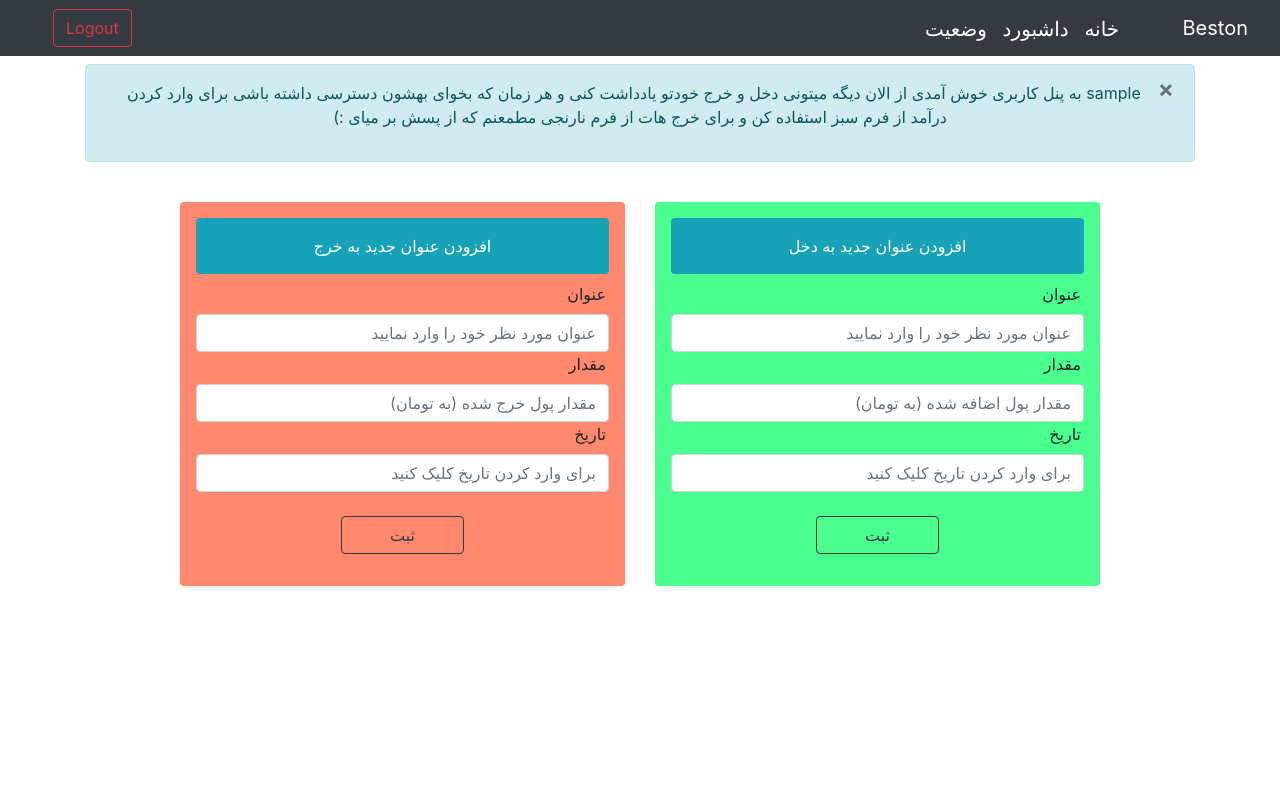
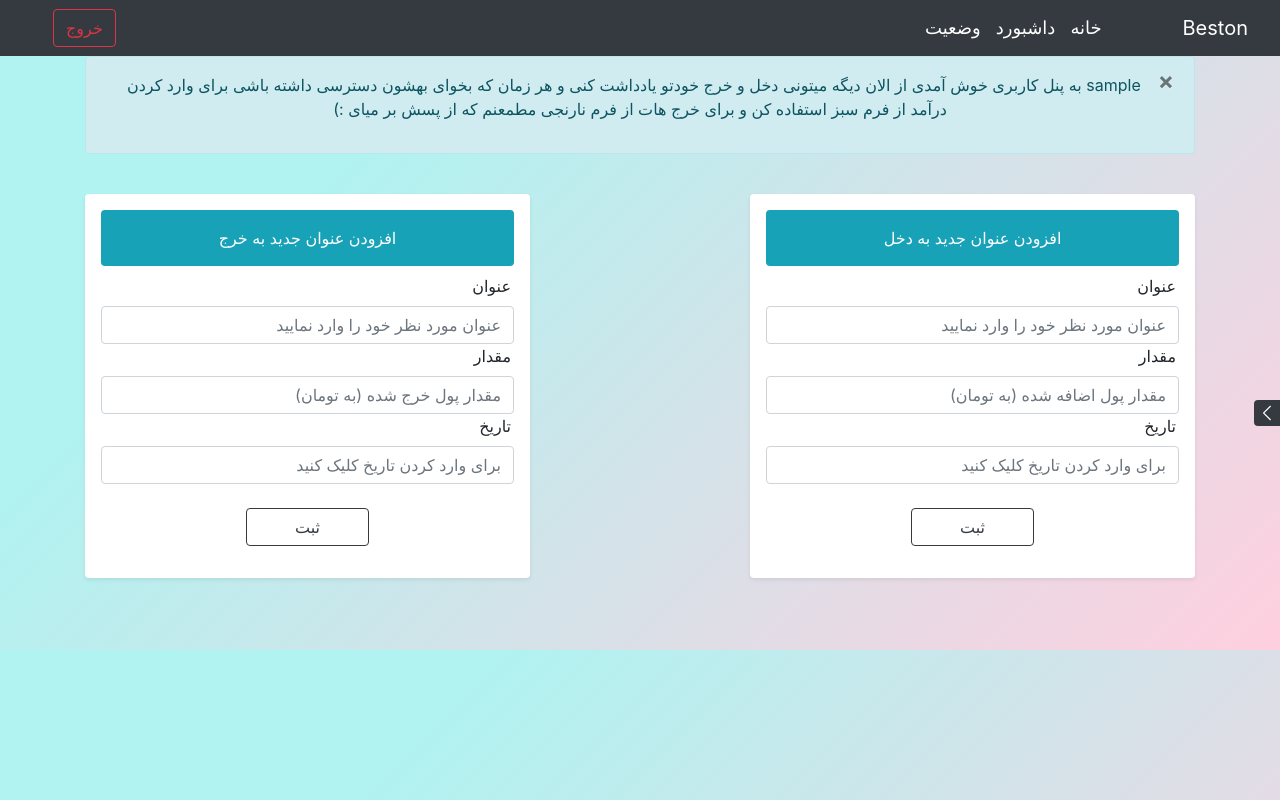
Before and after one commit to hamidAzimiZp/beston, a Django app: page /account/dashboard/ in a window 1280 px wide. Run offline with Django 3.2, Linux system fonts and the light colour scheme; the visitor is signed in with stand-in values (Sample User, id 1).

Commit message:
modify css styles

```diff
--- a/media/static/_css/style.css
+++ b/media/static/_css/style.css
@@ -1,5 +1,11 @@
 body{
     text-align: right;
+    background-color: #ffcfdf;
+    background-image: linear-gradient(315deg, #ffcfdf 0%, #b0f3f1 74%);
+}
+*{
+    margin: 0;
+    padding: 0;
 }
 a{
     text-decoration: none !important;
@@ -7,6 +13,7 @@ a{
 .registerForm{
     box-shadow: 0 0 15px 0px #000;
     border-radius: 5px;
+    background:#fff;
 }
 
 ul.nav_item_custom{
@@ -36,7 +43,8 @@ ul.nav_items_custom{
 .nav_items_custom li {
     display: inline;
     margin-left: 10px;
-    font-size: 20px;
+    font-size: 18px;
+
 }
 .nav_items_custom li a{
     text-decoration: none;
@@ -47,3 +55,71 @@ ul.nav_items_custom{
 .nav_items_custom li:hover a , .nav_item_custom li:hover a{
     color : cyan
 }
+
+
+/* *************
+nav for small clients
+************ */
+
+.my_nav2{
+    height: 100%;
+    background-color: #343a40;
+    width: 300px !important;
+    position: fixed;
+    top: 0;
+    z-index: 1;
+    margin-right: -300px;
+    transition : 0.7s linear all
+}
+.show_nav{
+    margin-right : 0
+}
+.navButton{
+    position: absolute;
+    top: 50%;
+    right: 100%;
+    background: #343a40;
+    font-size: 18px;
+    color: #fff;
+    display: flex;
+    padding: 4px;
+}
+.nav_header .user_img{
+    width: 90px;
+    height: 90px;
+    border-radius: 50%;
+    border: 1px solid #9a9a9a;
+    position: relative;
+    overflow: hidden;
+    box-shadow: 0 0px 1px 0px #9a9a9a;
+    margin: auto;
+}
+.nav_header .user_img img{
+    position: absolute;
+}
+.user_name{
+    margin-top: 4px;
+    text-align: center;
+    padding: 3px;
+    background: #414748 ;
+}
+
+.list_item{
+    padding-left: 7px;
+}
+.list_item li{
+    margin-right: 10px;
+    margin-bottom: 20px;
+    font-size: 18px;
+    border-bottom: 1px solid aqua;
+    padding-right: 3px;
+    padding-bottom: 3px;
+}
+.list_item li a{
+    color: #fff;
+    transition : 0.4s linear all;
+}
+
+.list_item li:hover a{
+    color: cyan;
+}
--- a/media/static/_js/custom.js
+++ b/media/static/_js/custom.js
@@ -2,3 +2,13 @@
 $(".close").on("click", function(){
     $(this).parent().fadeOut(1000)
 })
+
+// open and close navigation menu for small devices
+
+$(".navButton").on("click", ()=>{
+    $(".my_nav2").toggleClass("show_nav")
+})
+// close when click on body
+$(".wrapper").on("click", function(){
+    $(".my_nav2").removeClass("show_nav")
+})
--- a/media/templates/parent/main.html
+++ b/media/templates/parent/main.html
@@ -27,8 +27,10 @@
     </head>
     <body>
         {% include "partials/navigation.html" %}
-        {% block body %}
+        <div class="wrapper">
+            {% block body %}
 
-        {% endblock %}
+            {% endblock %}
+        </div>
     </body>
 </html>
--- a/media/templates/partials/navigation.html
+++ b/media/templates/partials/navigation.html
@@ -1,13 +1,11 @@
-<nav class="navbar navbar-expand-md navbar-dark bg-dark mb-2">
+{% load static %}
+<nav class="navbar navbar-expand-md navbar-dark bg-dark">
     <a href="{% url 'web:index' %}" class="navbar-brand" style="cursor: pointer;">Beston</a>
-    <button type="button" class="navbar-toggler" data-toggle="collapse" data-target="#myNavbar" name="button">
-        <span class="navbar-toggler-icon"></span>
-    </button>
     <div class="collapse navbar-collapse text-left position-absolute pl-2" id="myNavbar" style="left: 0;width:100%">
         <div class="container-fluid">
             <div class="row justify-content-between mt-3" style="width:100%">
                 <div class="col-2">
-                    <ul {% if user.is_authenticated %} class="nav_items_custom" {% else %} class="nav_item_custom" {% endif %}>
+                    <ul {% if user.is_authenticated %} class="nav_items_custom" {% else %} class="nav_item_custom" style="margin-right: 30px;" {% endif %}>
                         <li>
                             <a href="{% url 'web:index' %}">خانه</a>
                         </li>
@@ -26,14 +24,14 @@
                         <li>
                             {% if user.is_authenticated %}
                                 <a href="{% url 'logout' %}">
-                                    <button type="button" class="btn btn-outline-danger" style="margin-right: 8px;"> Logout </button>
+                                    <button type="button" class="btn btn-outline-danger" style="margin-right: 8px;"> خروج </button>
                                 </a>
                             {% else %}
                                 <a href="{% url 'web:login' %}">
-                                    <button type="button" class="btn btn-outline-info" style="margin-right: 8px;"> Sign In</button>
+                                    <button type="button" class="btn btn-outline-info" style="margin-right: 8px;"> ورود </button>
                                 </a>
                                 <a href="{% url 'web:register' %}">
-                                    <button type="button" class="btn btn-outline-info" style="margin-right: 8px;"> Sign Up</button>
+                                    <button type="button" class="btn btn-outline-info" style="margin-right: 8px;"> ثبت نام </button>
                                 </a>
                             {% endif %}
                         </li>
@@ -42,4 +40,50 @@
             </div>
         </div>
     </div>
-  </nav>
+</nav>
+
+<!-- nav for small devices -->
+<nav class="my_nav2 d-block text-white">
+    <div class="nav_content">
+        <div class="nav_header">
+            <div class="user_img" {% if not user.is_authenticated %} style="border: none; box-shadow:none" {% endif %} >
+                {% if user.is_authenticated %}
+                    <img src="{% static '_images/icons/person.png' %} "  alt="{{ user.username }}">
+                {% else %}
+                    <img src="{% static '_images/icons/coin.png' %}" alt="beston" >
+                {% endif %}
+            </div>
+            <p class="user_name">
+                {% if user.is_authenticated %}
+                    {{ user.username }} خوش آمدید
+                {% else %}
+                    بستون
+                {% endif %}
+            </p>
+        </div>
+        <div class="nav_body">
+            <ul class="list_item">
+                <li><a href="{% url 'web:index' %}">خانه</a></li>
+                {% if user.is_authenticated %}
+                    <li><a href="{% url 'web:dashboard' %}">داشبورد</a></li>
+                    <li><a href="{% url 'web:userStatus' %}">وضعیت</a></li>
+                    <a href="{% url 'logout' %}">
+                        <button type="button" class="btn btn-outline-danger" style="margin-right: 8px;"> خروج </button>
+                    </a>
+                {% else %}
+                    <a href="{% url 'web:login' %}">
+                        <button type="button" class="btn btn-outline-info" style="margin-right: 8px;"> ورود </button>
+                    </a>
+                    <a href="{% url 'web:register' %}">
+                        <button type="button" class="btn btn-outline-success" style="margin-right: 8px;"> ثبت نام </button>
+                    </a>
+                {% endif %}
+            </ul>
+        </div>
+    </div>
+    <span class="navButton rounded-left">
+        <svg width="1em" height="1em" viewBox="0 0 16 16" class="bi bi-chevron-left" fill="currentColor" xmlns="http://www.w3.org/2000/svg">
+            <path fill-rule="evenodd" d="M11.354 1.646a.5.5 0 0 1 0 .708L5.707 8l5.647 5.646a.5.5 0 0 1-.708.708l-6-6a.5.5 0 0 1 0-.708l6-6a.5.5 0 0 1 .708 0z"/>
+        </svg>
+    </span>
+</nav>
--- a/media/templates/web/dashboard.html
+++ b/media/templates/web/dashboard.html
@@ -38,9 +38,9 @@
     {% endif %} -->
 
     <div class="container">
-        <div class="row justify-content-center">
+        <div class="row justify-content-between">
             <div class="col-12 col-lg-5 mt-4">
-                <div class="content p-3 rounded shadow-sm" style="background-color : #4aff90">
+                <div class="content p-3 rounded shadow-sm" style="background-color : #fff">
                     <div class="content-header bg-info p-3 text-center text-white rounded">
                         افزودن عنوان جدید به دخل
                     </div>
@@ -49,13 +49,13 @@
                             {% csrf_token %}
 
                             <label for="this_text">عنوان</label>
-                            <input type="text" class="form-control" name="text" id="this_text" placeholder="عنوان مورد نظر خود را وارد نمایید">
+                            <input type="text" required class="form-control" name="text" id="this_text" placeholder="عنوان مورد نظر خود را وارد نمایید">
 
                             <label for="this_money">مقدار</label>
-                            <input type="number" class="form-control" name="amount" id="this_money" placeholder="مقدار پول اضافه شده (به تومان)">
+                            <input type="number" required class="form-control" name="amount" id="this_money" placeholder="مقدار پول اضافه شده (به تومان)">
 
                             <label for="this_date">تاریخ</label>
-                            <input  class="form-control" type="text" onfocus="(this.type='date')" onblur="(this.type='text')" id="this_date" placeholder="برای وارد کردن تاریخ کلیک کنید">
+                            <input  class="form-control" required type="text" onfocus="(this.type='date')" onblur="(this.type='text')" id="this_date" placeholder="برای وارد کردن تاریخ کلیک کنید">
 
                             <input type="hidden" name="income" id="incomeSend" value="1">
 
@@ -67,7 +67,7 @@
                 </div>
             </div>
             <div class="col-12 col-lg-5 mt-4">
-                <div class="content p-3 rounded shadow-sm" style="background-color : #ff896e">
+                <div class="content p-3 rounded shadow-sm" style="background-color : #fff">
                     <div class="content-header bg-info p-3 text-center text-white rounded">
                         افزودن عنوان جدید به خرج
                     </div>
@@ -76,13 +76,13 @@
                             {% csrf_token %}
 
                             <label for="this_text2">عنوان</label>
-                            <input type="text" class="form-control" name="text" id="this_text2" placeholder="عنوان مورد نظر خود را وارد نمایید">
+                            <input type="text" required class="form-control" name="text" id="this_text2" placeholder="عنوان مورد نظر خود را وارد نمایید">
 
                             <label for="this_money2">مقدار</label>
-                            <input type="number" class="form-control" name="amount" id="this_money2" placeholder="مقدار پول خرج شده (به تومان)">
+                            <input type="number" required class="form-control" name="amount" id="this_money2" placeholder="مقدار پول خرج شده (به تومان)">
 
                             <label for="this_date2">تاریخ</label>
-                            <input  class="form-control" type="text" onfocus="(this.type='date')" onblur="(this.type='text')" id="this_date2" placeholder="برای وارد کردن تاریخ کلیک کنید">
+                            <input  class="form-control" required type="text" onfocus="(this.type='date')" onblur="(this.type='text')" id="this_date2" placeholder="برای وارد کردن تاریخ کلیک کنید">
 
                             <input type="hidden" name="expense" id="expenseSend" value="2">
 
```
Also changed, not shown: media/static/_images/Coins-icon.png (added), media/static/_images/icons/coin.png (added), media/static/_images/icons/person.png (added).
